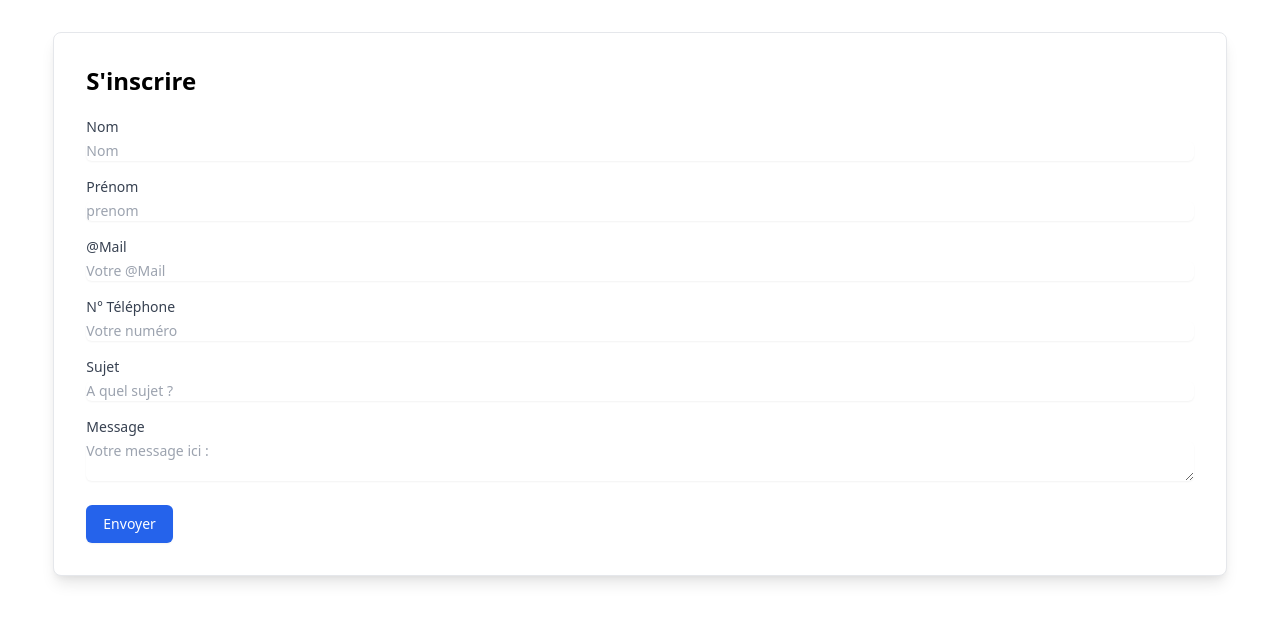
After one commit to Olympique13/Big-Mars, a Symfony app: template templates/page/contact.html.twig in a window 1280 px wide. The commit adds this page. Shown: the top 622 px of the page. Run offline with Twig, Linux system fonts and the light colour scheme; the template is opened without the code that fills it, so the values that code supplies are empty; form fields are guessed from the names that the template uses; some libraries are stand-ins or nearby versions.

Commit message:
Page et formulaire de contact fonctionnelle (sans mail)

```diff
--- /dev/null
+++ b/templates/page/contact.html.twig
@@ -0,0 +1,50 @@
+{% extends 'base.html.twig' %}
+
+{% block title %}Contact
+{% endblock %}
+
+{% block body %}
+
+	<div class="container mx-auto" id="contactForm">
+		<h1 class="text-2xl font-bold mb-5">S'inscrire</h1>
+
+		{{ form_start(contactForm) }}
+		{{ form_errors(contactForm) }}
+
+		<div class="space-y-6">
+			<div class="space-y-4">
+				<div>
+					{{ form_label(contactForm.lastName, "Nom", {'label_attr': {'class': 'block text-sm font-medium text-gray-700'}}) }}
+					{{ form_widget(contactForm.lastName, {'attr': {'class': 'mt-1 block w-full shadow-sm sm:text-sm border-gray-300 rounded-md', 'placeholder': 'Nom'}}) }}
+					{{ form_errors(contactForm.lastName) }}
+				</div>
+				<div>
+					{{ form_label(contactForm.firstName, "Prénom", {'label_attr': {'class': 'block text-sm font-medium text-gray-700'}}) }}
+					{{ form_widget(contactForm.firstName, {'attr': {'class': 'mt-1 block w-full shadow-sm sm:text-sm border-gray-300 rounded-md', 'placeholder': 'prenom'}}) }}
+				</div>
+				<div>
+					{{ form_label(contactForm.email, "@Mail", {'label_attr': {'class': 'block text-sm font-medium text-gray-700'}}) }}
+					{{ form_widget(contactForm.email, {'attr': {'class': 'mt-1 block w-full shadow-sm sm:text-sm border-gray-300 rounded-md', 'placeholder': 'Votre @Mail'}}) }}
+					{{ form_errors(contactForm.email) }}
+				</div>
+				<div>
+					{{ form_label(contactForm.phone, "N° Téléphone", {'label_attr': {'class': 'block text-sm font-medium text-gray-700'}}) }}
+					{{ form_widget(contactForm.phone, {'attr': {'class': 'mt-1 block w-full shadow-sm sm:text-sm border-gray-300 rounded-md', 'placeholder': 'Votre numéro'}}) }}
+				</div>
+				<div>
+					{{ form_label(contactForm.subject, "Sujet", {'label_attr': {'class': 'block text-sm font-medium text-gray-700'}}) }}
+					{{ form_widget(contactForm.subject, {'attr': {'class': 'mt-1 block w-full shadow-sm sm:text-sm border-gray-300 rounded-md', 'placeholder': 'A quel sujet ?'}}) }}
+				</div>
+				<div>
+					{{ form_label(contactForm.content, "Message", {'label_attr': {'class': 'block text-sm font-medium text-gray-700'}}) }}
+					{{ form_widget(contactForm.content, {'attr': {'class': 'mt-1 block w-full shadow-sm sm:text-sm border-gray-300 rounded-md', 'placeholder': 'Votre message ici :'}}) }}
+				</div>
+			</div>
+			<div>
+				<button type="submit" class="inline-flex justify-center py-2 px-4 border border-transparent shadow-sm text-sm font-medium rounded-md text-white bg-blue-600 hover:bg-blue-700 focus:outline-none focus:ring-2 focus:ring-offset-2 focus:ring-blue-500">Envoyer</button>
+			</div>
+		</div>
+		{{ form_end(contactForm) }}
+	</div>
+
+{% endblock %}
--- a/templates/page/homepage.html.twig
+++ b/templates/page/homepage.html.twig
@@ -10,6 +10,7 @@
 	<a href="{{ path ('app_register') }}">
 		s'inscrire</a>
 	<a href="{{ path ('app_event') }}">Voir event</a>
+	<a href="{{ path ('app_contact') }}">Nous contacter</a>
 	{% if is_granted('ROLE_ADMIN') %}
 		<a href="{{ path ('admin') }}">
 			Admin
```
Also changed, not shown: src/Controller/PageController.php (+22 -1 lines), src/Form/ContactType.php (added, +32 -0 lines).
